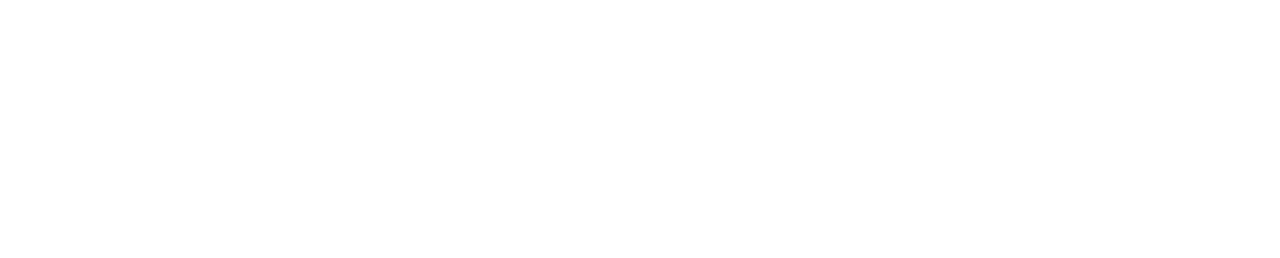
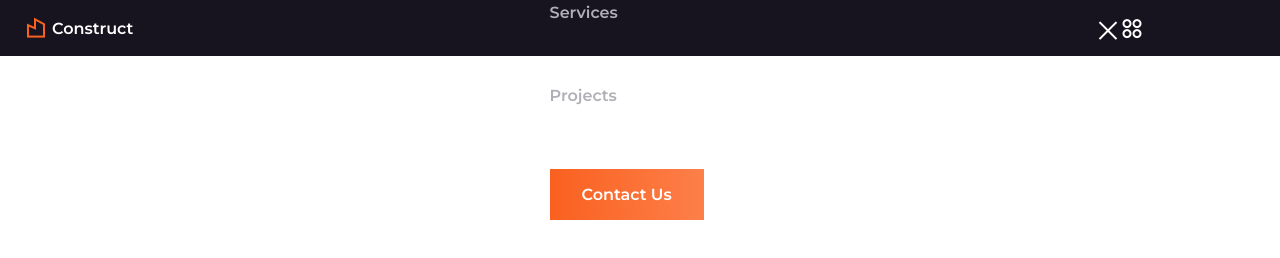
Before and after one commit to LeinadAlberto/Responsive-Construction-Website-Design-Using-HTML-CSS-JS, a plain HTML site: page index.html in a window 1280 px wide. Drawn offline with nearby package versions, Linux system fonts and the light colour scheme.

Commit message:
Header and Nav section completed

```diff
--- a/assets/css/styles.css
+++ b/assets/css/styles.css
@@ -130,13 +130,88 @@ img {
 }
 
 /*=============== HEADER & NAV ===============*/
+.header {
+	position: fixed;
+	width: 100%;
+	top: 0;
+	left: 0;
+	background-color: var(--black-color);
+	z-index: var(--z-fixed);
+}
 
+.nav {
+	position: relative;
+	height: var(--header-height);
+	display: flex;
+	justify-content: space-between;
+	align-items: center;
+}
+
+.nav__logo {
+	display: flex;
+	align-items: center;
+	column-gap: .25rem;
+}
+
+.nav__logo span {
+	color: var(--white-color);
+	font-weight: var(--font-semi-bold);
+	transition: color .4s;
+}
+
+.nav__logo i {
+	color: var(--first-color);
+	font-size: 1.5rem;
+}
+
+.nav__close, .nav__toggle {
+	font-size: 1.5rem;
+	color: var(--white-color);
+	cursor: pointer;
+	transition: color .4s;
+}
 
 /* Navigation for mobile devices */
+@media screen and (max-width: 1150px) {
+	.nav__menu {
+		position: fixed;
+		top: 0;
+		right: -100%;
+		background-color: var(--black-color);
+		width: 80%;
+		height: 100%;
+		padding: 7.5rem 3.5rem 0;
+		border-left: 2px solid var(--black-border);
+		transition: right .4s;
+	}
+}
 
+.nav__list {
+	display: flex;
+	flex-direction: column;
+	row-gap: 4rem;
+}
+
+.nav__link {
+	color: var(--text-color-light);
+	font-weight: var(--font-semi-bold);
+	transition: color .4s;
+}
+
+.nav__link:hover {
+	color: var(--first-color);
+}
+
+.nav__close {
+	position: absolute;
+	top: 1rem;
+	right: 1.5rem;
+}
 
 /* Show menu */
-
+.show-menu {
+	right: 0;
+}
 
 /* Change background header */
 
@@ -148,7 +223,19 @@ img {
 
 
 /*=============== BUTTON ===============*/
+.button {
+	display: inline-flex;
+	background: var(--first-gradient);
+	color: var(--white-color);
+	font-weight: var(--font-semi-bold);
+	padding: 1rem 2rem;
+	transition: box-shadow .4s;
+}
 
+.button:hover {
+	box-shadow: 0 8px 32px hsla(19, 95%, 55%, .3);
+	color: var(--white-color);
+}
 
 /*=============== ABOUT ===============*/
 
--- a/assets/js/main.js
+++ b/assets/js/main.js
@@ -1,8 +1,33 @@
 /*=============== SHOW MENU ===============*/
+const navMenu = document.getElementById('nav-menu'),
+navToggle = document.getElementById('nav-toggle'),
+navClose = document.getElementById('nav-close')
 
+/* Menu show */
+if(navToggle){
+    navToggle.addEventListener('click', () => {
+        navMenu.classList.add('show-menu')
+    })
+}
+
+/* Menu hidden */
+if(navClose){
+    navClose.addEventListener('click', () => {
+        navMenu.classList.remove('show-menu')
+    })
+}
 
 /*=============== REMOVE MENU MOBILE ===============*/
+const navLink = document.querySelectorAll('.nav__link')
 
+const linkAction = () => {
+    const navMenu = document.getElementById('nav-menu')
+    // When we click on each nav__link, we remove the show-menu class
+    // Cuando hacemos clic en cada nav__link, eliminamos la clase show-menu
+    navMenu.classList.remove('show-menu')
+}
+
+navLink.forEach(n => n.addEventListener('click', linkAction))
 
 /*=============== CHANGE BACKGROUND HEADER ===============*/
 
--- a/index.html
+++ b/index.html
@@ -1,6 +1,8 @@
 <!DOCTYPE html>
 <html lang="en">
+
 	<head>
+
 		<meta charset="UTF-8">
 		<meta name="viewport" content="width=device-width, initial-scale=1.0">
 
@@ -17,10 +19,77 @@
 		<link rel="stylesheet" href="assets/css/styles.css">
 
 		<title>Responsive construction website - Bedimcode</title>
+
 	</head>
+
 	<body>
+
 		<!--==================== HEADER ====================-->
 		<header class="header" id="header">
+
+			<nav class="nav container">
+
+				<a href="#" class="nav__logo">
+
+					<i class="ri-building-3-line"></i>
+
+					<span>Construct</span>
+
+				</a>
+
+				<div class="nav__menu" id="nav-menu">
+
+					<ul class="nav__list">
+
+						<li>
+
+							<a href="#home" class="nav__link">Home</a>
+
+						</li>
+
+						<li>
+
+							<a href="#about" class="nav__link">About Us</a>
+
+						</li>
+
+						<li>
+
+							<a href="#services" class="nav__link">Services</a>
+
+						</li>
+
+						<li>
+
+							<a href="#projects" class="nav__link">Projects</a>
+
+						</li>
+
+						<li>
+
+							<a href="#contact" class="nav__link button">Contact Us</a>
+
+						</li>
+
+					</ul>
+
+					<!-- Close button -->
+					<div class="nav__close" id="nav-close">
+
+						<i class="ri-close-large-line"></i>
+
+					</div><!-- /.nav__close -->
+
+				</div><!-- /.nav__menu -->
+
+				<!-- Toggle menu -->
+				<div class="nav__toggle" id="nav-toggle">
+
+					<i class="ri-apps-2-line"></i>
+
+				</div><!-- /.nav__toggle -->
+
+			</nav>
 
 		</header>
 
@@ -68,5 +137,7 @@
 
 		<!--=============== MAIN JS ===============-->
 		<script src="assets/js/main.js"></script>
+
 	</body>
+
 </html>
```
Lines whose indentation alone changed are shown as unchanged.
